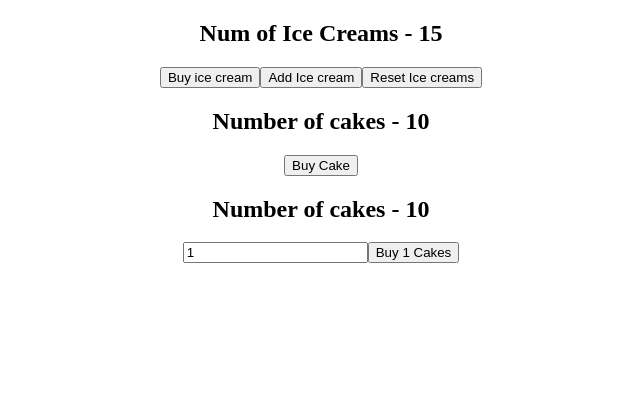
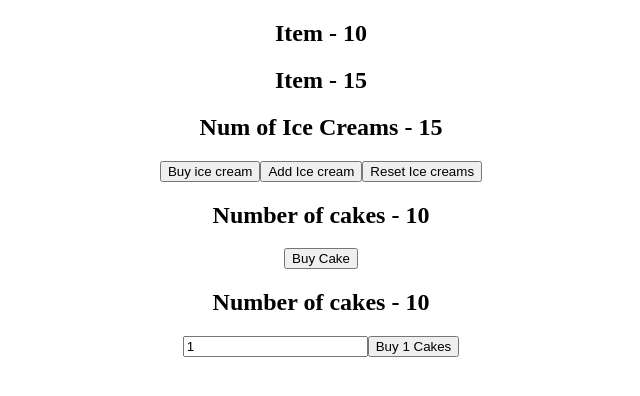
Before and after one commit to SAIKUMAR124/react-redux-pro-demo, a React (Create React App) app: page / in a window 1280 px wide. Shown: the top 396 px of the page, without its empty margins (319-959 px from the left). Built offline with nearby package versions, Linux system fonts and the light colour scheme.

Commit message:
mapStateToProps 2nd Arg

```diff
--- a/src/App.js
+++ b/src/App.js
@@ -4,12 +4,15 @@
 import HooksCakeContainer from "./pro1/components/HooksCakeContainer";
 import IceCreamContainer from "./pro1/components/IceCreamContainer";
 import NewCakeContainer from "./pro1/components/NewCakeContainer";
+import ItemContainer from "./pro1/components/ItemContainer";
 
 function App() {
   return (
     <Provider store={store}>
       <div style={{ textAlign: "center" }}>
         {/* <HooksCakeContainer/> */}
+        <ItemContainer cake />
+        <ItemContainer />
         <IceCreamContainer/>
         <CakeContainer />
         <NewCakeContainer/>
--- /dev/null
+++ b/src/pro1/components/ItemContainer.js
@@ -0,0 +1,22 @@
+import React from "react";
+import { connect } from "react-redux";
+
+const ItemContainer = (props) => {
+  return (
+    <div>
+      <h2>Item - {props.item}</h2>
+    </div>
+  );
+};
+
+const mapStateToProps = (state, ownProps) => {
+  const itemState = ownProps.cake
+    ? state.cake.numOfCakes
+    : state.iceCream.numOfIceCreams;
+
+    return {
+        item : itemState,
+    }
+};
+
+export default connect(mapStateToProps) (ItemContainer);
```
